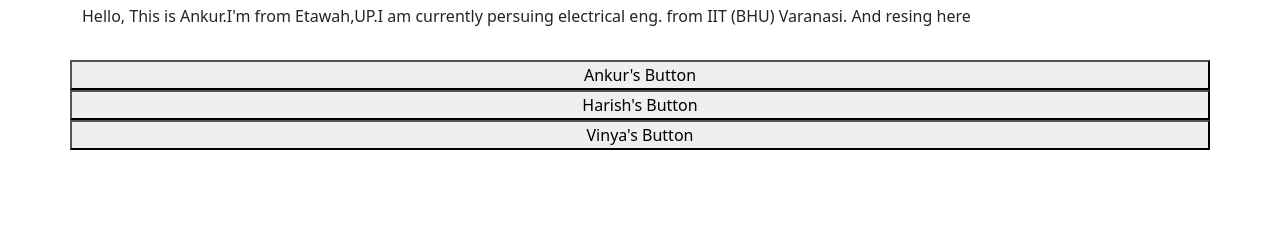
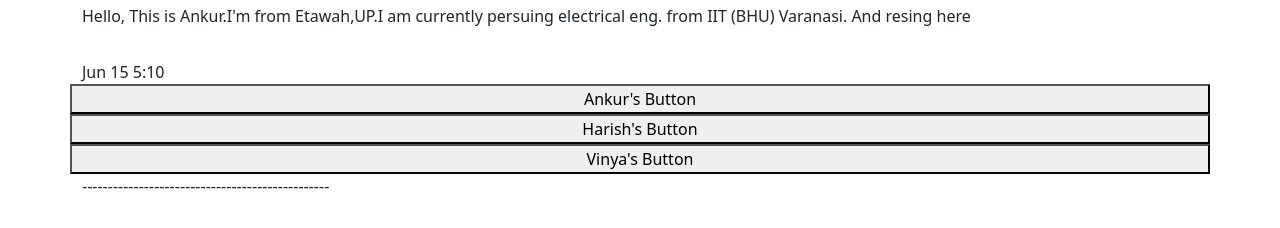
Before and after one commit to DHJ2494/Inerns-Here, a plain HTML site: page index.html in a window 1280 px wide. Shown: the part 276-504 px from the top of the page. Drawn offline with nearby package versions, Linux system fonts and the light colour scheme.

Commit message:
dashed and jun 15 both

```diff
--- a/index.html
+++ b/index.html
@@ -3,6 +3,7 @@
 <head>
     <meta charset="UTF-8">
     <meta http-equiv="X-UA-Compatible" content="IE=edge">
+<!--   her is the meta tags  -->
     <meta name="viewport" content="width=device-width, initial-scale=1.0">
     <title>Document</title>
     <!-- CSS only -->
@@ -36,12 +37,13 @@
         <!-- VINAY -->
         <p></p>
     </div>
+    <div>Jun 15 5:10</div>
     <div class="row">
         <button onclick="changecolor()">Ankur's Button</button>
         <button onclick="changec()">Harish's Button</button>
         <button>Vinya's Button</button>
     </div> <!-- 1 -->
-
+    <div>------------------------------------------------</div>
     <style>
         /* ANKUR */
         .hankur{
```
